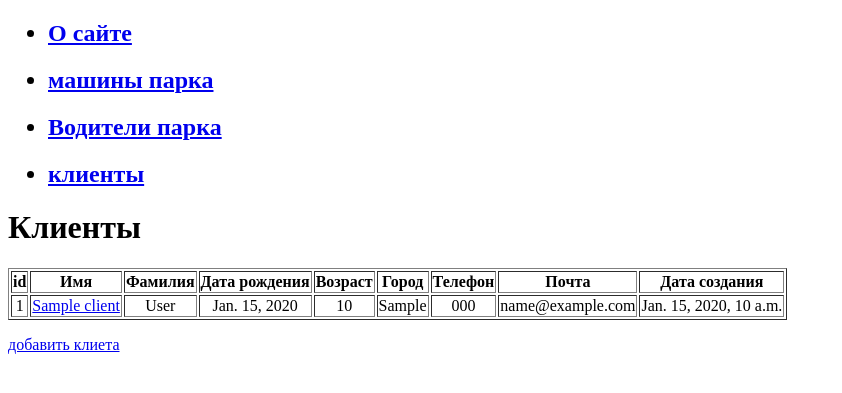
After one commit to Artem88pan/first_django_project, a Django app: page /myapp/clients/ in a window 1280 px wide. The commit adds this page. Shown: the top 393 px of the page, without its empty margins (0-842 px from the left). Run offline with Django 4.2, Linux system fonts and the light colour scheme; tables that the repository leaves empty hold one stand-in row (values such as "Sample post").

Commit message:
добавил карточки машин и клиентов

```diff
--- a/myapp/models.py
+++ b/myapp/models.py
@@ -27,3 +27,14 @@ class Car(models.Model):
     class Meta:
         verbose_name = 'Автомобиль'
         verbose_name_plural = 'Машины'
+
+
+class Client(models.Model):
+    name = models.CharField(max_length=30, verbose_name='Имя')
+    last_name = models.CharField(max_length=30, verbose_name='Фамилия')
+    birthday = models.DateField(verbose_name='Дата рождения')
+    age = models.IntegerField(verbose_name='Возраст', null=True)
+    city = models.CharField(max_length=30, verbose_name='Город')
+    phone = models.CharField(max_length=20, verbose_name='Телефон')
+    email = models.EmailField(verbose_name='Эл. почта')
+    created_at = models.DateTimeField(auto_now_add=True)
--- a/myapp/templates/myapp/car_add.html
+++ b/myapp/templates/myapp/car_add.html
@@ -4,7 +4,7 @@
 
 <h1>{{title}}</h1>
 Добавить машину:
-<form action="{% url 'add' %}" method="post">
+<form action="{% url 'add_car' %}" method="post">
     {% csrf_token %}
     {{ form.as_p }}
     <button type="submit">Добавить</button>
--- /dev/null
+++ b/myapp/templates/myapp/clients.html
@@ -0,0 +1,34 @@
+{% extends 'myapp/base.html' %}
+
+{% block content %}
+<h1>{{title}}</h1>
+<table id="clients" border="1">
+    <th>id</th>
+    <th>Имя</th>
+    <th>Фамилия</th>
+    <th>Дата рождения</th>
+    <th>Возраст</th>
+    <th>Город</th>
+    <th>Телефон</th>
+    <th>Почта</th>
+    <th>Дата создания</th>
+{% for client in clients %}
+         <tr>
+            <td align="center" >{{client.id}}</td>
+            <td align="center">
+                <a href="{% url 'client_card' pk=client.id %}">{{client.name}}</a>
+            </td>
+            <td align="center">{{client.last_name}}</td>
+            <td align="center">{{client.birthday}}</td>
+            <td align="center">{{client.age}}</td>
+            <td align="center">{{client.city}}</td>
+            <td align="center">{{client.phone}}</td>
+            <td align="center">{{client.email}}</td>
+            <td align="center">{{client.created_at}}</td>
+         </tr>
+{% endfor %}
+
+</table>
+
+<p><a href="{% url 'add_client' %}">добавить клиета</a></p>
+{% endblock %}
--- a/myapp/urls.py
+++ b/myapp/urls.py
@@ -1,12 +1,17 @@
 from django.urls import path
-from .views import about, login, contacts, index_myapp, cars, drivers, add_car
+from .views import about, login, contacts, index_myapp, cars, drivers, add_car, add_client, clients, client_card, \
+    car_card
 
 urlpatterns = [
     path('', index_myapp, name='index'),
     path('about/', about, name='about'),
     path('login/', login, name='login'),
     path('contacts/<int:id>/', contacts, name='contacts'),
+    path('cars/<int:pk>/', car_card, name='car_card'),
     path('cars/', cars, name='cars'),
     path('drivers/', drivers, name='drivers'),
     path('add_car', add_car, name='add_car'),
+    path('clients/<int:pk>/', client_card, name='client_card'),
+    path('add_client/', add_client, name='add_client'),
+    path('clients/', clients, name='clients'),
 ]
--- a/myapp/views.py
+++ b/myapp/views.py
@@ -1,13 +1,15 @@
 from django.shortcuts import render
 from django.http import HttpResponse
 from django.views.decorators.csrf import csrf_protect
-from.forms import CarForm
+from.forms import CarForm, ClientForm
+from .models import *
+import datetime
 # Create your views here.
 
 menu = [{'title':"О сайте", 'url_name': 'about'},
         {'title': "машины парка", 'url_name': 'cars'},
         {'title': " Водители парка",'url_name':'drivers'},
-        {'title': " клиенты",'url_name':'drivers'},
+        {'title': " клиенты",'url_name':'clients'},
         ]
 
 
@@ -71,7 +73,7 @@ def add_car(request):
         context = {'title': title, 'menu': menu, 'form': form}
         return render(request, 'myapp/car_add.html', context=context)
     if request.method == 'POST':
-        carform = CarForm(request,POST)
+        carform = CarForm(request.POST)
         if carform.is_valid():
             car = Car()
             car.brand = carform.cleaned_data['brand']
@@ -79,3 +81,50 @@ def add_car(request):
             car.color = carform.cleaned_data['color']
             car.power = carform.cleaned_data['power']
             car.year = carform.cleaned_data['year']
+            car.save()
+        return cars(request)
+
+
+
+def add_client(request, title=None):
+
+    title = 'добавить клиента'
+
+    if request.method == 'POST':
+        form = ClientForm(request.POST)
+        if form.is_valid():
+            instanse = form.save(commit=False)
+            age = datetime.date.today().year - form.cleaned_data['birthday'].year
+            instanse.age = age
+            instanse.save()
+            #form.save()
+            return clients(request)
+    else:
+            form = ClientForm
+
+    context = {'title': title, 'menu': menu, 'form': form}
+    return render(request, 'myapp/client_add.html', context=context)
+
+def clients(request):
+    title = 'Клиенты'
+    clients = Client.objects.all()
+    context = {'title': title, 'menu': menu, 'clients': clients}
+    return render(request, 'myapp/clients.html', context=context)
+
+def client_card(request, pk):
+    title = 'Client info'
+    client = Client.objects.get(pk=pk)
+    context = {'menu': menu, 'title': title, 'client': client}
+    return render(request, 'myapp/client_card.html', context=context)
+
+def cars(request):
+    title = 'Машины'
+    cars = Car.objects.all()
+    context = {'title': title, 'menu': menu, 'cars': cars}
+    return render(request, 'myapp/cars.html', context=context)
+
+def car_card(request, pk):
+    title = 'Car info'
+    car = Car.objects.get(pk=pk)
+    context = {'title': title, 'menu': menu, 'car': car}
+    return render(request, 'myapp/car_card.html', context=context)
--- a/project_django/settings.py
+++ b/project_django/settings.py
@@ -112,6 +112,8 @@ USE_I18N = True
 
 USE_TZ = True
 
+DATE_INPUT_FORMAT = ['%d-%m-%Y', '%Y-%m-%d', '%d.%m.%Y']
+
 
 # Static files (CSS, JavaScript, Images)
 # https://docs.djangoproject.com/en/4.2/howto/static-files/
--- a/project_django/urls.py
+++ b/project_django/urls.py
@@ -16,11 +16,11 @@ Including another URLconf
 """
 from django.contrib import admin
 from django.urls import path, include
-from myapp.views import index
+import myapp.views
 from myapp import urls
 
 urlpatterns = [
-    path('', index),
+    path('', myapp.views.index),
     path('admin/', admin.site.urls),
     path('myapp/', include(urls)),
 
```
Also changed, not shown: myapp/forms.py (+10 -0 lines), myapp/templates/myapp/car_card.html (added, +35 -0 lines), myapp/templates/myapp/cars.html (+23 -1 lines), myapp/templates/myapp/client_add.html (added, +11 -0 lines), myapp/templates/myapp/client_card.html (added, +39 -0 lines).
